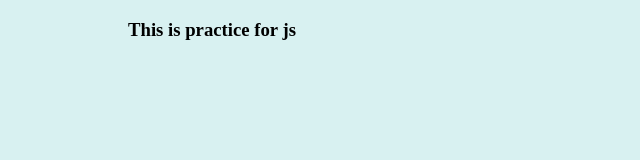
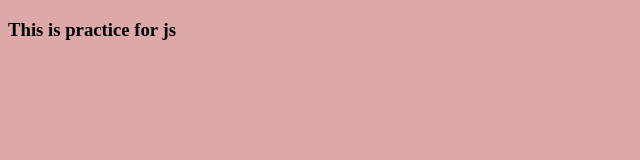
Before and after one commit to sarwar-asik/JS-Core-Practise, a website: page index.html in a window 1280 px wide. Shown: the whole page, without its empty margins (0-640 px from the left). Drawn offline with Linux system fonts and the light colour scheme.

Commit message:
contentEdit Html

```diff
--- a/index.html
+++ b/index.html
@@ -6,13 +6,16 @@
     <meta http-equiv="X-UA-Compatible" content="IE=edge">
     <meta name="viewport" content="width=device-width, initial-scale=1.0">
     <title>Core JS</title>
-    <style>
-        body{
+    <style contenteditable style="display: block;">
+        html {
+            background: #dca8a8
+        }
+
+        /* body{
             max-width: 80%;
             margin-inline: auto;
             background-color: rgb(216, 241, 241);
-        }
-
+        } */
     </style>
 </head>
 
```
